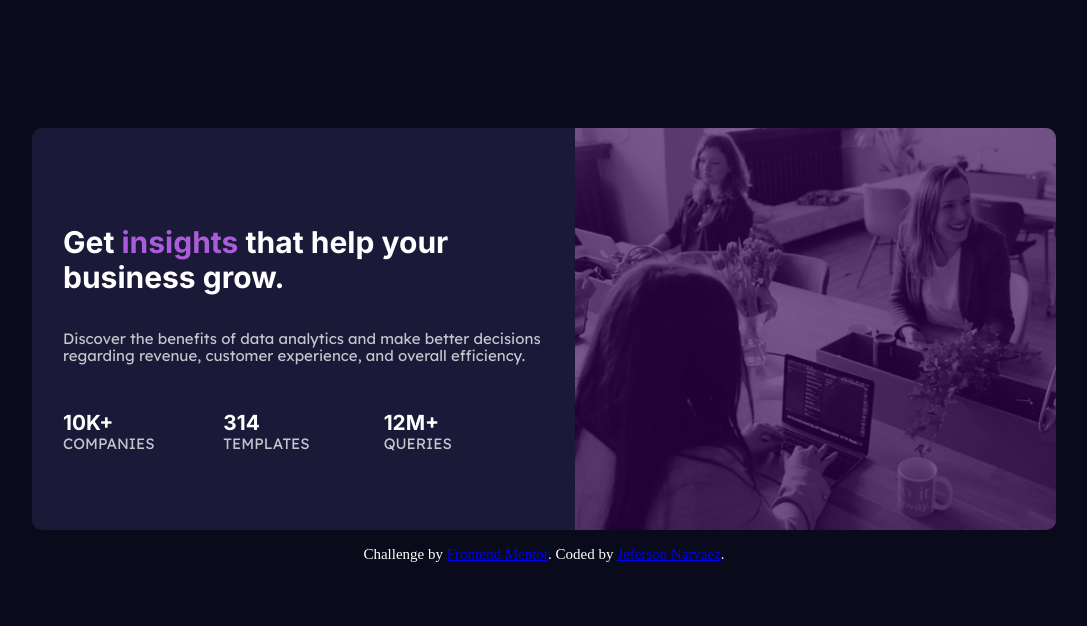
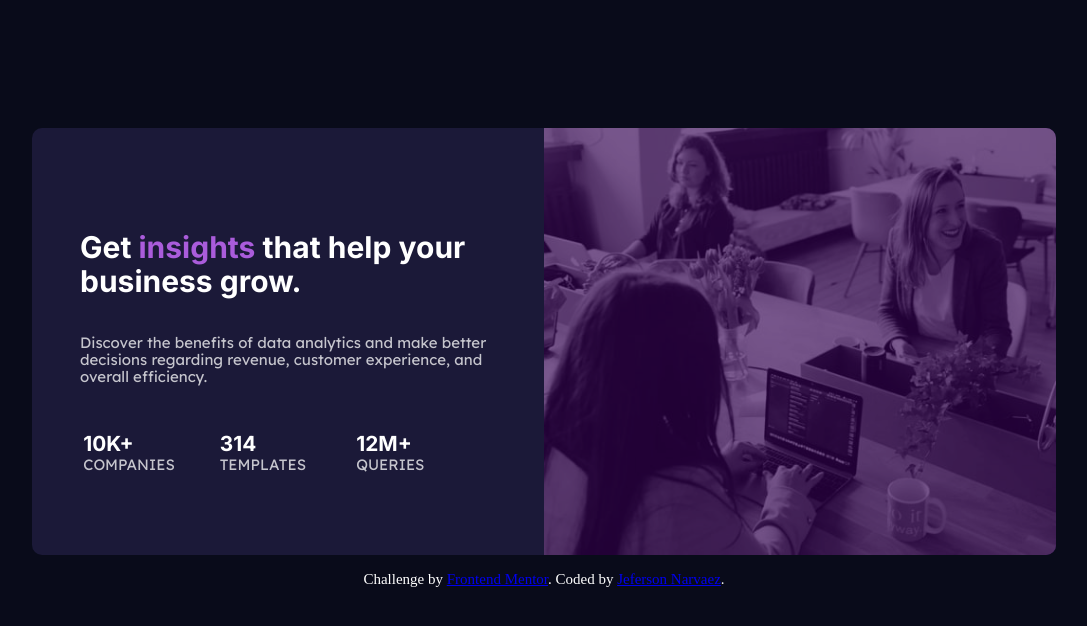
Before and after one commit to MegalLink/stats-preview-card-componen-FEM-Challengue, a plain HTML site: page index.html in a window 1280 px wide. Shown: the whole page, without its empty margins (96-1183 px from the left). Drawn offline with Linux system fonts and the light colour scheme.

Commit message:
Fixing some spacing

```diff
--- a/css/styles.css
+++ b/css/styles.css
@@ -17,6 +17,20 @@ body {
   font-size: 15px;
   background-color: var(--mainBackground);
 }
+.row {
+    display: flex;
+    flex-direction: row;
+    flex-wrap: wrap;
+    width: 100%;
+
+  }
+
+  .column {
+    display: flex;
+    flex-direction: column;
+    flex-basis: 100%;
+    flex: 1;
+  }
 .card {
   background-color: var(--cardBackground);
   border-radius: 10px;
@@ -25,12 +39,13 @@ body {
   align-items: center;
   justify-content: center;
   min-width: 250px;
-  margin: 40px 15px;
-  padding: 1rem;
+
 }
 .card-content > h1 {
   font-family: "Inter", sans-serif;
   color: var(--mainHeading);
+  padding:0 3rem;
+  padding-top: 3rem;
 }
 .card-content > h1 > span {
   color: var(--accent);
@@ -38,12 +53,19 @@ body {
 .card-content > p {
   font-family: "Lexend Deca", sans-serif;
   color: var(--mainParagraph);
+  padding:0 3rem;
+}
+.stats{
+    padding:0 3rem;
+    max-width: 80%;
+    padding-bottom: 3rem;
 }
 .stat {
   margin-top: 2rem;
   font-family: "Lexend Deca", sans-serif;
   color: var(--mainParagraph);
   text-transform: uppercase;
+
 }
 .stat > span {
   font-family: "Inter", sans-serif;
@@ -51,19 +73,7 @@ body {
   font-weight: 600;
   color: var(--mainHeading);
 }
-.row {
-  display: flex;
-  flex-direction: row;
-  flex-wrap: wrap;
-  width: 100%;
-}
 
-.column {
-  display: flex;
-  flex-direction: column;
-  flex-basis: 100%;
-  flex: 1;
-}
 picture {
   width: 100%;
   height: 100%;
@@ -99,6 +109,7 @@ picture {
     text-align: center;
   }
   .stats {
+      width: 100%;
     flex-direction: column;
   }
 }
```
